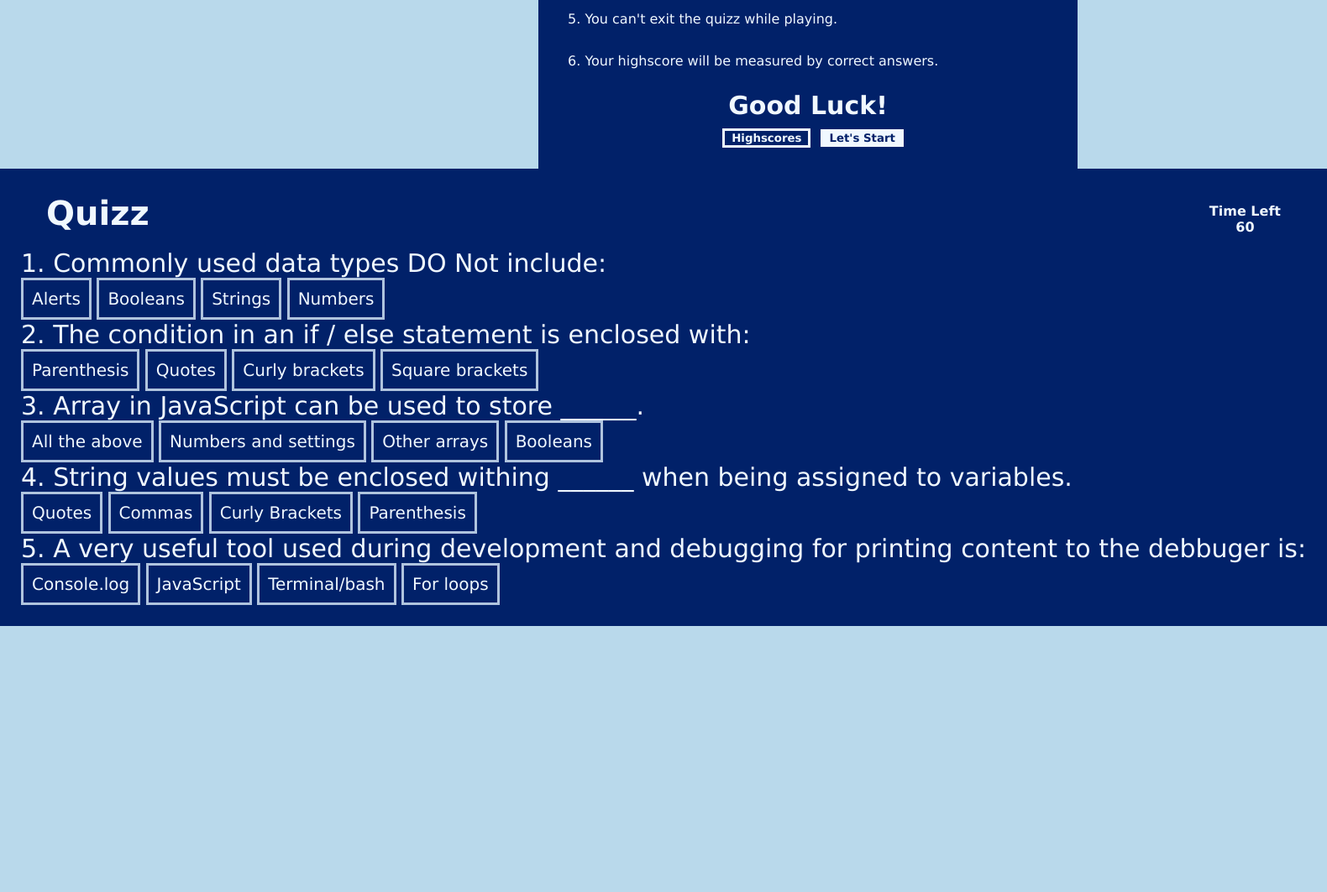
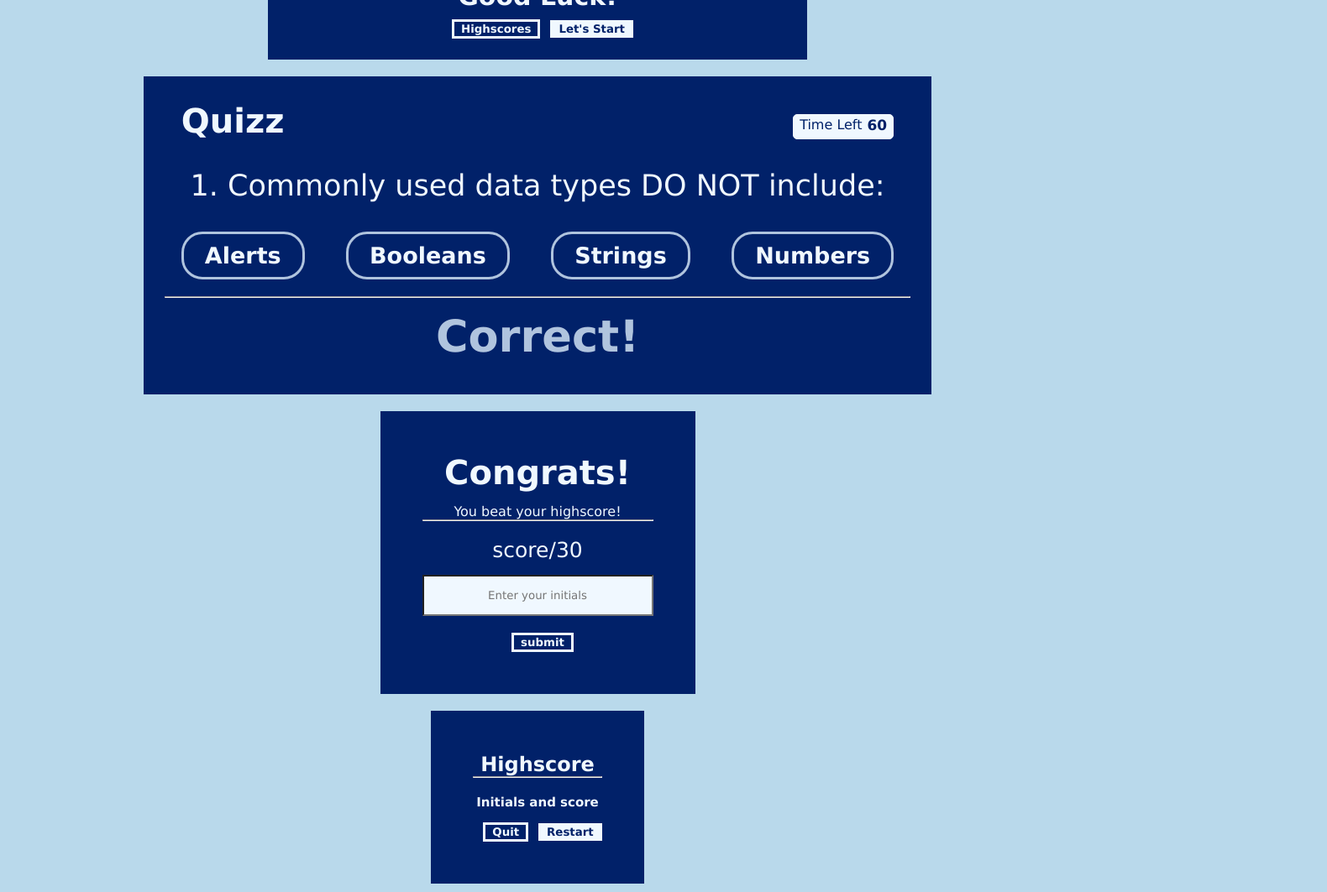
Before and after one commit to nashalysf/quizz-challenge, a plain HTML site: page code/index.html in a window 1280 px wide. Shown: the part 442-1505 px from the top of the page at 84% size, 1580 px wide, since content can reach past the window. Before the commit the page ends 1188 px from the top, so only its background shows below. Drawn offline with Linux system fonts and the light colour scheme.

Commit message:
finished html and css content but missing js behavior

```diff
--- a/code/index.html
+++ b/code/index.html
@@ -32,8 +32,8 @@
         </ol> <!--end of instructions-->
         <h3>Good Luck!</h3>
         <div class="buttons">
-          <button class="highscore">Highscores</button>
-          <button class="restart">Let's Start</button>
+          <a href="#part4"><button class="highscore">Highscores</button></a>
+         <a href="#part2"> <button class="restart">Let's Start</button></a>
         </div>
       </div>
     </section><!--end of PART 1-->
@@ -51,61 +51,60 @@
       <!--questions and answers-->
       <section class="questions">
         <div class="q1">
-          <div> 1. Commonly used data types DO Not include:</div>
+          <div> 1. Commonly used data types DO NOT include:</div>
         </div>
 
-        <div class="answers">
+        <div class="answers" id="answer-q1">
           <div class="correct">Alerts</div>
-          <div>Booleans</div>
-          <div>Strings</div>
-          <div>Numbers</div>
-        </div>
+          <div class="wrong">Booleans</div>
+          <div class="wrong">Strings</div>
+          <div class="wrong">Numbers</div>
+        </div> <hr/>
         <!--end of q1-->
 
         <div class="q2">
-          <div>2. The condition in an if / else statement is enclosed with:</div>
-        </div>
-        <div class="answers">
+          <div> 2. The condition in an if / else statement is enclosed with:</div>
+        <div class="answers" id="answer-q2">
           <div class="correct">Parenthesis</div>
-          <div>Quotes</div>
-          <div>Curly brackets</div>
-          <div>Square brackets</div>
-        </div>
+          <div class="wrong">Quotes</div>
+          <div class="wrong">Curly brackets</div>
+          <div class="wrong">Square brackets</div>
+        </div> <hr/>
         <!--end of q2-->
 
         <div class="q3">
           <div>3. Array in JavaScript can be used to store ______.</div>
         </div>
-        <div class="answers">
+        <div class="answers" id="answer-q3">
           <div class="correct">All the above</div>
-          <div>Numbers and settings</div>
-          <div>Other arrays</div>
-          <div>Booleans</div>
-        </div>
+          <div class="wrong">Numbers and settings</div>
+          <div class="wrong">Other arrays</div>
+          <div class="wrong">Booleans</div>
+        </div> <hr/>
         <!--end of q3-->
 
-        <div class="q4">
+        <div class="q4" id="answer-q4">
           <div>4. String values must be enclosed withing ______ when being assigned
             to variables.</div>
         </div>
         <div class="answers">
           <div class="correct">Quotes</div>
-          <div>Commas</div>
-          <div>Curly Brackets</div>
-          <div>Parenthesis</div>
-        </div>
+          <div class="wrong">Commas</div>
+          <div class="wrong">Curly Brackets</div>
+          <div class="wrong">Parenthesis</div>
+        </div> <hr/>
         <!--end of q4-->
 
         <div class="q5">
           <div>5. A very useful tool used during development and debugging for
             printing content to the debbuger is:</div>
         </div>
-        <div class="answers">
+        <div class="answers" id="answer-q5">
           <div class="correct">Console.log</div>
-          <div>JavaScript</div>
-          <div>Terminal/bash</div>
-          <div>For loops</div>
-        </div>
+          <div class="wrong">JavaScript</div>
+          <div class="wrong">Terminal/bash</div>
+          <div class="wrong">For loops</div>
+        </div> <hr/>
         <!--end of q5-->
       </section>
       <!--end of questionaire-->
@@ -117,9 +116,45 @@
     </section><!--end of PART 2-->
 
     <!--PART 3-->
+<div class="part3" id="part3">
+    <!--IF BEAT HIGHSCORE-->
+    <div class="top-score">
+        <h2 class="title">Congrats!</h2>
+        <p>You beat your highscore!</p><hr/>
+        <div>
+            <p class="userHighScore">score/30</p>
+            <label for="initials"></label>
+            <input type="text" class="initials" placeholder="Enter your initials" minlength="3" maxlength="10"/>
+        </div>
+        <button type="button" class="submit-btn">submit</button>
+    </div>
+     <!--IF NOT BEAT HIGHSCORE-->
+    <div class="average-score">
+        <h2 class="title">Good Try!</h2>
+        <p>Wanna beat your highscore?</p> <hr/>
+        <div>
+            <p class="userHighScore">score/30</p>
+            <label for="initials"></label>
+            <input type="text" class="initials" placeholder="Enter your initials" minlength="3" maxlength="10"/>
+        </div>
+        <a href="#part4"><button type="button" class="submit-btn">submit</button></a>
+    </div>
+</div><!--end of part 3-->
 
     <!--PART 4-->
-
+<div class="part4" id="part4">
+    <div>
+        <h2 >Highscore</h2>
+        <hr/>
+        <div class="userHighscores">
+            <h4 class="userHighScore">Initials and score</h4>
+        </div>
+        <div class="buttons" id="p4btns">
+        <a href="#part1"><button type="button" class="quit"> Quit</button></a>
+        <a href="#part2"><button type="button" class="restart">Restart</button></a>
+    </div>
+    </div><!--end of part 4-->
+    </div>
 
   </body>
 </html>
--- a/code/style.css
+++ b/code/style.css
@@ -13,22 +13,22 @@
 
 body{
     background-color: var(--primary);
-    position: absolute;
+    position: relative;
+    display: flex;
+    flex-direction: column;
+    align-items: center;
+    justify-content: center;
     font-family: 'Times New Roman', Times, serif;
+    margin-bottom: 10px;
 }
-
-.answers a:hover{
-    color: var(--tertiary);
+.part1, .part2, .part3, .part4{
+    margin-top: 20px;
 }
+/*FIRST PART */
 .part1 {
     background-color: var(--secondary);
     color: var(--tertiary);
     padding: 25px;
-    margin: auto;
-    margin-top: 150px;
-    position: relative;
-    top: 50%;
-    left: 100%;
     transform: translate(-50% -50%);
     width: max-content;
     display: flex;
@@ -36,27 +36,7 @@ body{
     flex-direction: column;
     align-items: center;
     justify-content: center;
-}
 
-.start-btn{
-    position: relative;
-    top: 400px;
-    left: 140%;
-    transform: translate(-50% -50%);
-    z-index: 1;
-}
-.start-btn:hover{
-    opacity: 95%;
-}
-.start button{
-    font-size: 25px;
-    font-weight: bold;
-    color: var(--tertiary);
-    padding: 5px 30px;
-    border: none;
-    border-radius: 5px;
-    background-color: var(--secondary);
-    cursor: pointer;
 }
 .highscore, .restart {
     color: var(--tertiary);
@@ -93,7 +73,6 @@ body{
     border-bottom: 1 px solid var(--primary);
     font-size: 40px;
     font-weight: bold;
-
 }
 .inst ol li {
     margin-top: 10px;
@@ -111,39 +90,176 @@ h3 {
     padding-bottom: 10px;
     font-size: 30px;
 }
+
+/*PART 2 */
 .part2{
+    /*transition: .5s ease;*/
     background-color: var(--secondary);
     color: var(--tertiary);
     padding: 25px;
-    position: absolute;
-    width: max-content;
+    width: 20;
+    height: 40;
+    text-align: center;
+
 }
 .part2 header{
     height: 70px;
-    padding: 0 30px;
+    padding: 0 20px;
+    margin-bottom: 15px;
     display: flex;
     align-items: center;
     justify-content: space-between;
 }
 .timer{
     text-align: center;
-    font-weight: bold;
+    display: flex;
+    justify-content: space-between;
+    width: 120px;
+    height: 30px;
+    background:var(--tertiary);
+    color: var(--secondary);
+    border: solid var(--tertiary) 1px;
+    border-radius:5px ;
+    padding: 2px 7px;
+    user-select: none;
 }
-.ans-check{
+.timer .time-secs{
+font-size: 17px;
+font-weight: bold;
+text-align: center;
+}
+.timer .time-text{
+    font-size: 15;
+    font-weight: 400;
+    text-align: center;
+}
+
+footer{
+   height: 90px;
+}
+
+.q1, .q2, .q3, .q4, .q5{
+    font-size: 35px;
+    margin-bottom: 15px;
+    user-select: none;
+
+}
+.q2 , .q3, .q4, .q5{
     display: none;
 }
-.q1, .q2, .q3, .q4, .q5{
-    font-size: 30px;
-
+#answer-q2, #answer-q3, #answer-q4, #answer-q5 {
+    display: none;
 }
 .answers {
-    font-size: 20px;
+    font-size: 27px;
+    font-weight: 600;
+    user-select: none;
 }
 .answers div{
-    border: #B0C4DE solid 3px;
+    border: var(--fortiary) solid 3px;
+    border-radius: 25px;
+    color: var(--tertiary);
     width: max-content;
-    padding: 10px;
+    padding: 10px 25px;
     display: inline-flex;
     justify-content: space-between;
     align-items: center;
+    margin: 20px;
 }
+.answers div:hover{
+background-color: var(--tertiary);
+border-color: transparent;
+color: var(--secondary);
+}
+.ans-check{
+    color: #B0C4DE;
+    font-size: 35px;
+    display: flex;
+    justify-content: center;
+    align-items: center;
+}
+.ans-check .wrong{
+    display: none;
+}
+/*.answers .correct{
+    background-color: lightgreen;
+    border-color: lightgreen;
+    color: #012169;
+}
+.answers .wrong{
+    background-color: lightcoral;
+    border-color: lightcoral;
+    color: #012169;
+}*/
+/*PART 3 */
+.part3{
+    background-color: var(--secondary);
+    color: var(--tertiary);
+    padding: 50px 50px;
+    width: 20;
+    height: 40;
+    text-align: center;
+
+}
+.initials{
+    background-color: var(--tertiary);
+    padding: 15px 50px;
+    color: var(--secondary);
+    overflow: hidden;
+    text-align: center;
+}
+.userHighScore {
+    font-size: 25px;
+    margin-top: 20px;
+    margin-bottom: 15px;
+}
+.submit-btn {
+    color: var(--tertiary);
+    border: solid var(--tertiary);
+    font-weight: bold;
+    padding: 1px 8px;
+    margin-left: 12px;
+    margin-top: 20px;
+    background-color: transparent;
+}
+.submit-btn:hover{
+    background-color: var(--primary);
+    border-color: var(--primary);
+    color: var(--secondary);
+}
+.average-score {
+    display: none;
+}
+.top-score{
+
+}
+/* PART 4*/
+.part4{
+    background-color: var(--secondary);
+    color: var(--tertiary);
+    padding: 50px 50px;
+    width: 20;
+    height: 40;
+    text-align: center;
+}
+.quit{
+    color: var(--tertiary);
+    border: solid var(--tertiary);
+    font-weight: bold;
+    padding: 1px 8px;
+    margin-left: 12px;
+    background-color: transparent;
+}
+.quit:hover{
+    color: var(--fortiary);
+    border-color: var(--fortiary);
+}
+#p4btns{
+    display: flex;
+    justify-content: space-between;
+    align-items: center;
+    margin-top: 15px;
+}
+.userHighscores .userHighScore{
+    font-size: 15px;
+}
```
